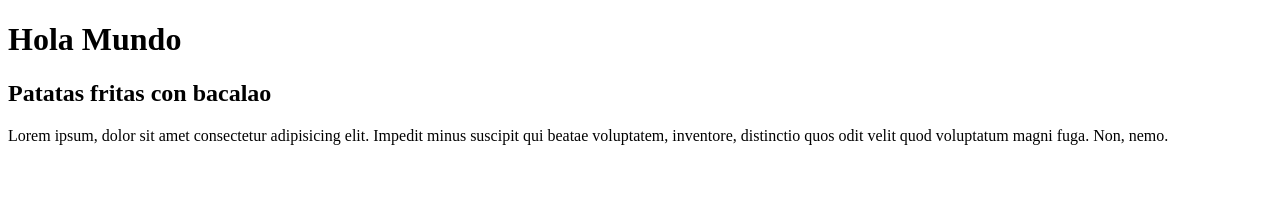
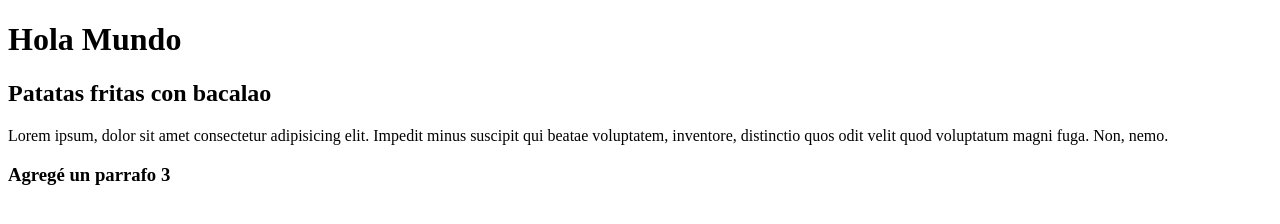
Before and after one commit to JoseanMF/eliminar-por-favor, a plain HTML site: page index.html in a window 1280 px wide. Drawn offline with Linux system fonts and the light colour scheme.

Commit message:
parrafo 3

```diff
--- a/index.html
+++ b/index.html
@@ -7,5 +7,6 @@
     <h1>Hola Mundo</h1>
     <h2>Patatas fritas con bacalao</h2>
     <p>Lorem ipsum, dolor sit amet consectetur adipisicing elit. Impedit minus suscipit qui beatae voluptatem, inventore, distinctio quos odit velit quod voluptatum magni fuga. Non, nemo.</p>
+    <h3>Agregé un parrafo 3</h3>
 </body>
 </html>
```
